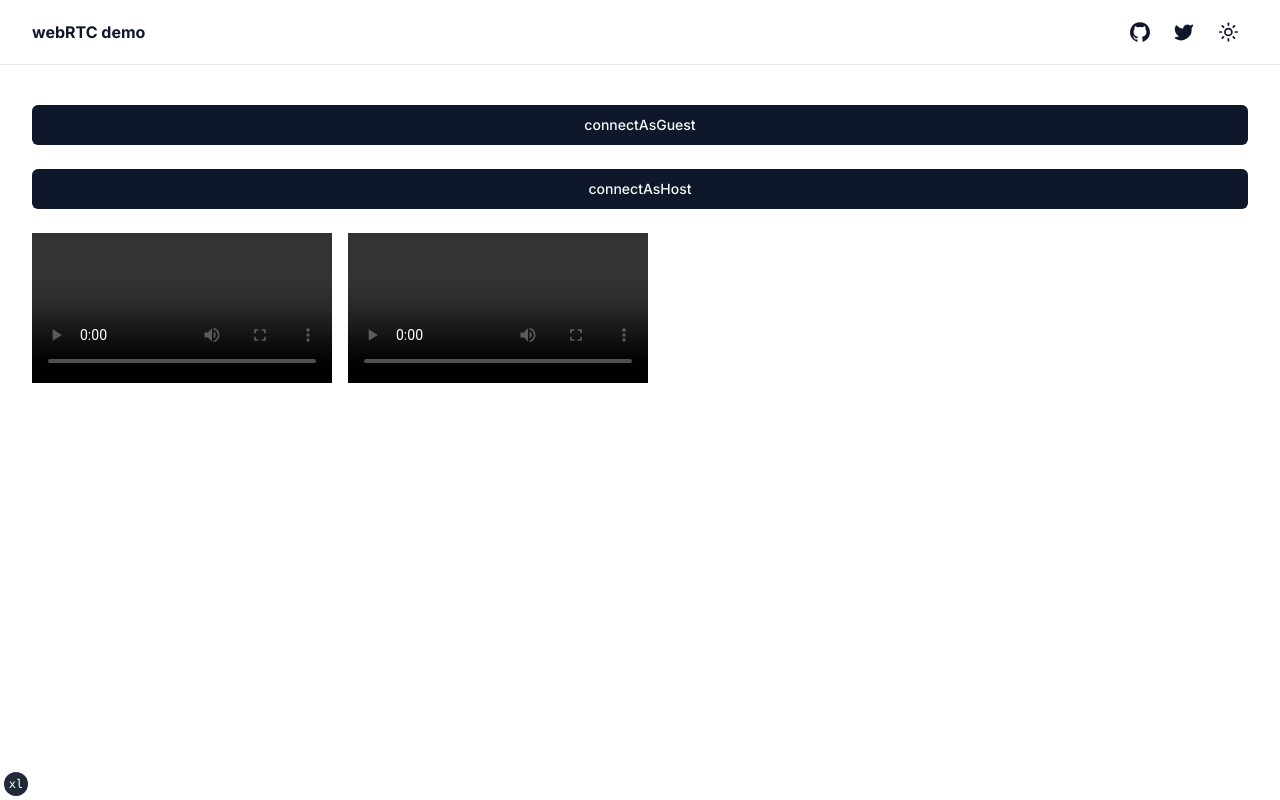
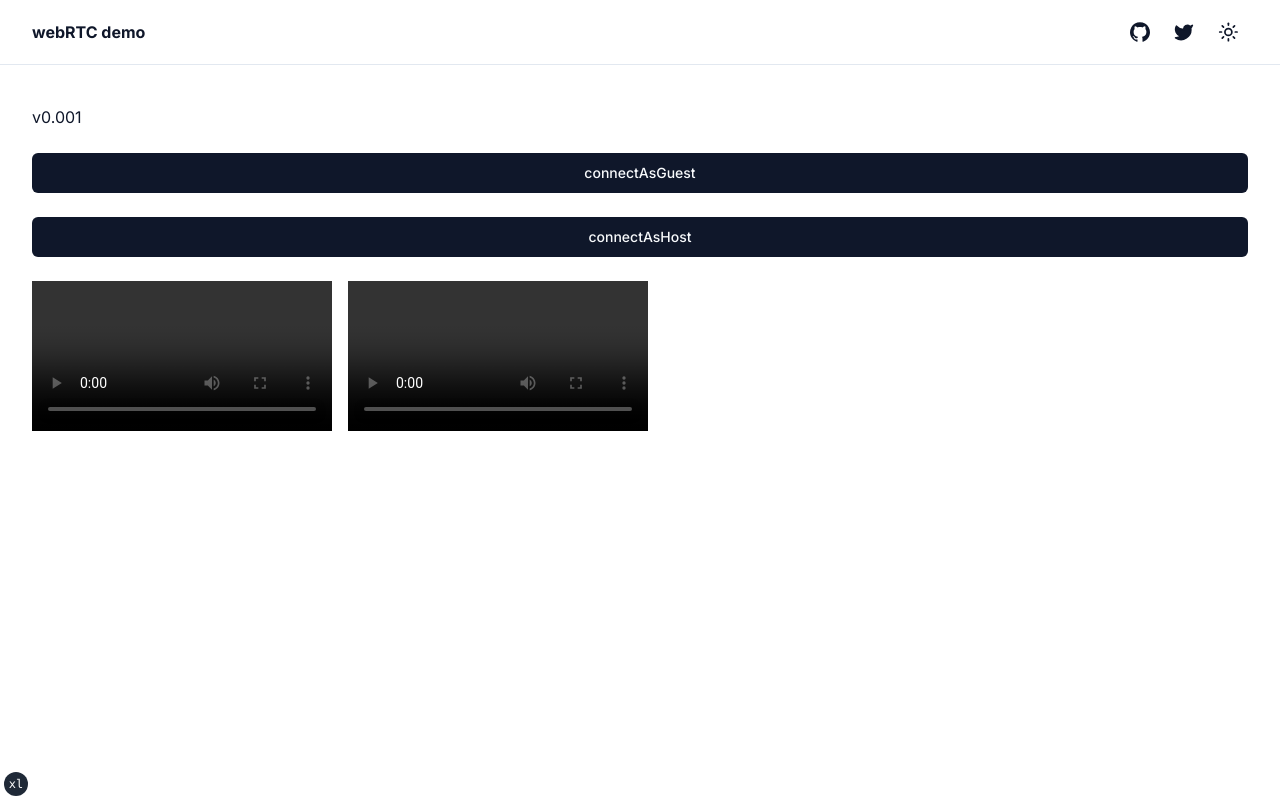
Before and after one commit to calvinusesyourcode/shh, a Next.js app: page / in a window 1280 px wide. Built offline with nearby package versions, Linux system fonts and the light colour scheme.

Commit message:
unstable: TURN TEST

```diff
--- a/components/webcall.tsx
+++ b/components/webcall.tsx
@@ -235,6 +235,8 @@ export function Webcall() {
   const connectAsHost = async () => {
     //startWebcam
     const response = await fetch("https://piano.metered.live/api/v1/turn/credentials?apiKey="+process.env.TURN_SERVER_API_KEY);
+    console.log(process.env.TURN_SERVER_API_KEY)
+    console.log("API KEY ABOVE")
     const stunAndTurnServers = await response.json();
     const servers = {
       iceServers: stunAndTurnServers,
@@ -321,6 +323,7 @@ export function Webcall() {
 
   return (
     <>
+      <p>v0.001</p>
       <Button onClick={() => {connectAsGuest()}}>connectAsGuest</Button>
       <Button onClick={() => {connectAsHost()}}>connectAsHost</Button>
       {/* <Button onClick={() => {startWebcam()}}>start webcam</Button>
```
